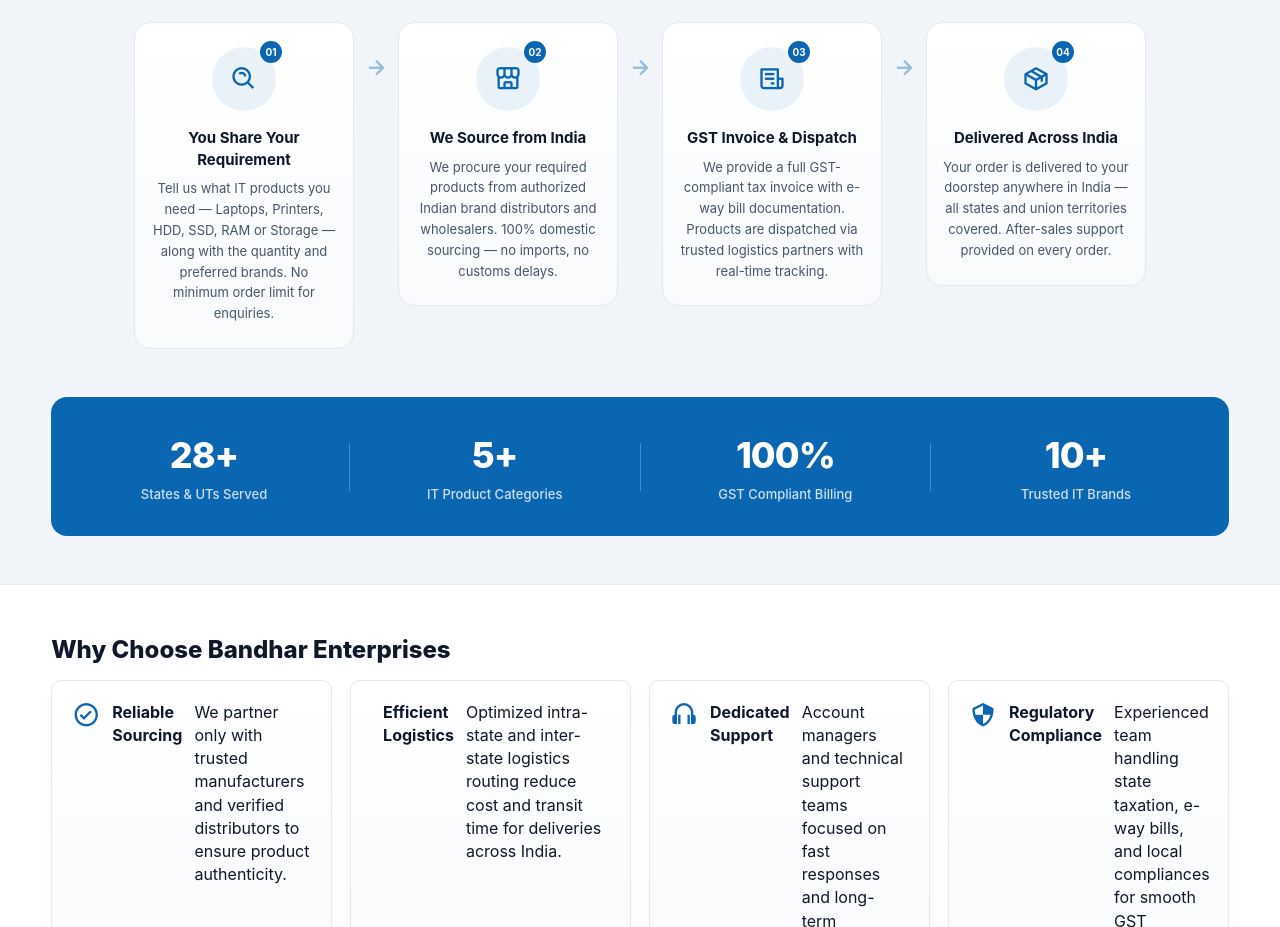
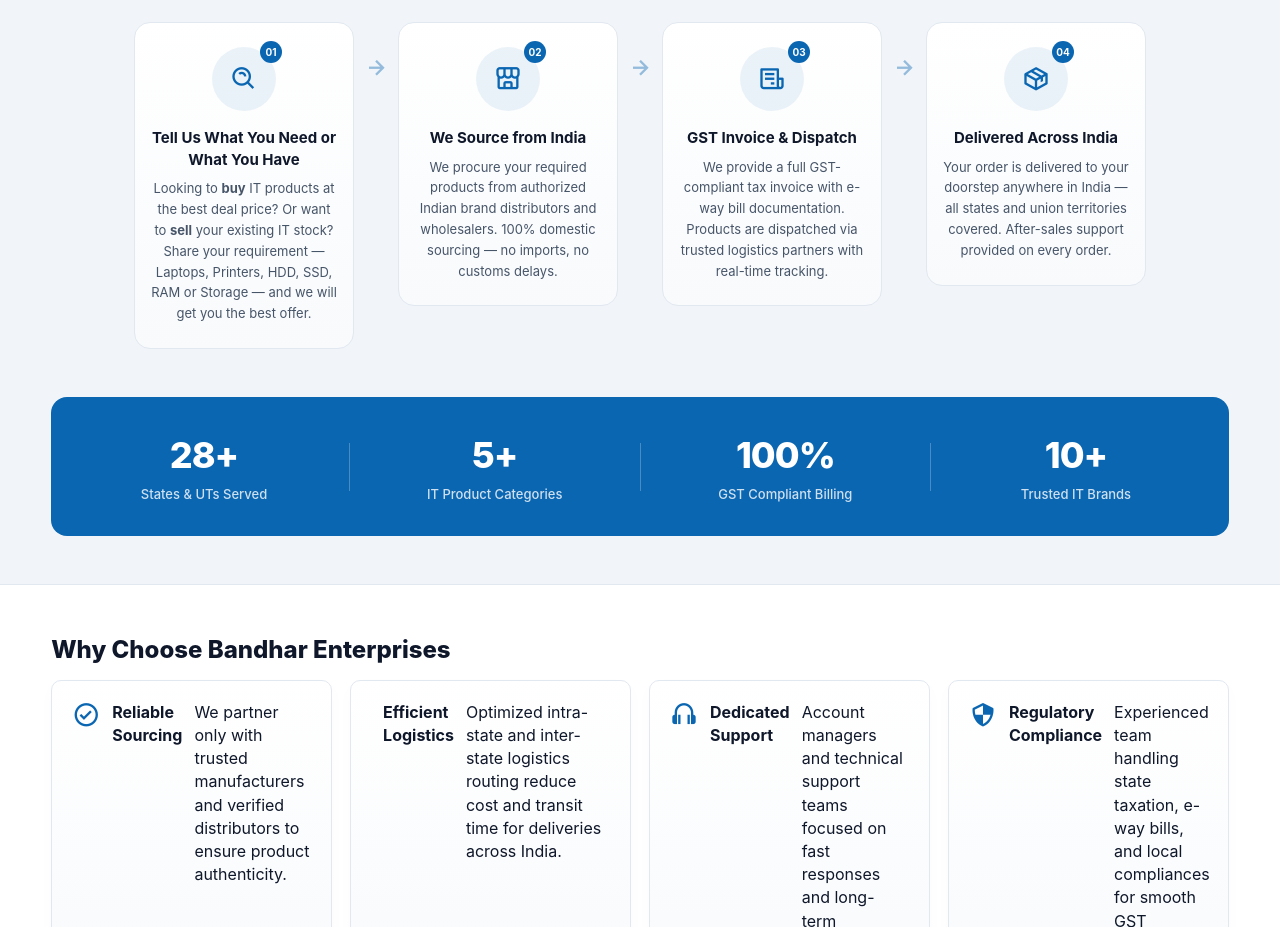
Before and after one commit to rutujak-bora/Bandhar_Enterpirces, a plain HTML site: page index.html in a window 1280 px wide. Shown: the part 2140-3067 px from the top of the page. Drawn offline with nearby package versions, Linux system fonts and the light colour scheme.

Commit message:
Update Step 01: Reflect both buying and selling IT products

```diff
--- a/index.html
+++ b/index.html
@@ -252,8 +252,8 @@
             <i class='bx bx-search-alt'></i>
             <span class="step-number">01</span>
           </div>
-          <h3>You Share Your Requirement</h3>
-          <p>Tell us what IT products you need — Laptops, Printers, HDD, SSD, RAM or Storage — along with the quantity and preferred brands. No minimum order limit for enquiries.</p>
+          <h3>Tell Us What You Need or What You Have</h3>
+          <p>Looking to <strong>buy</strong> IT products at the best deal price? Or want to <strong>sell</strong> your existing IT stock? Share your requirement — Laptops, Printers, HDD, SSD, RAM or Storage — and we will get you the best offer.</p>
         </div>
 
         <div class="process-connector"><i class='bx bx-right-arrow-alt'></i></div>
```
